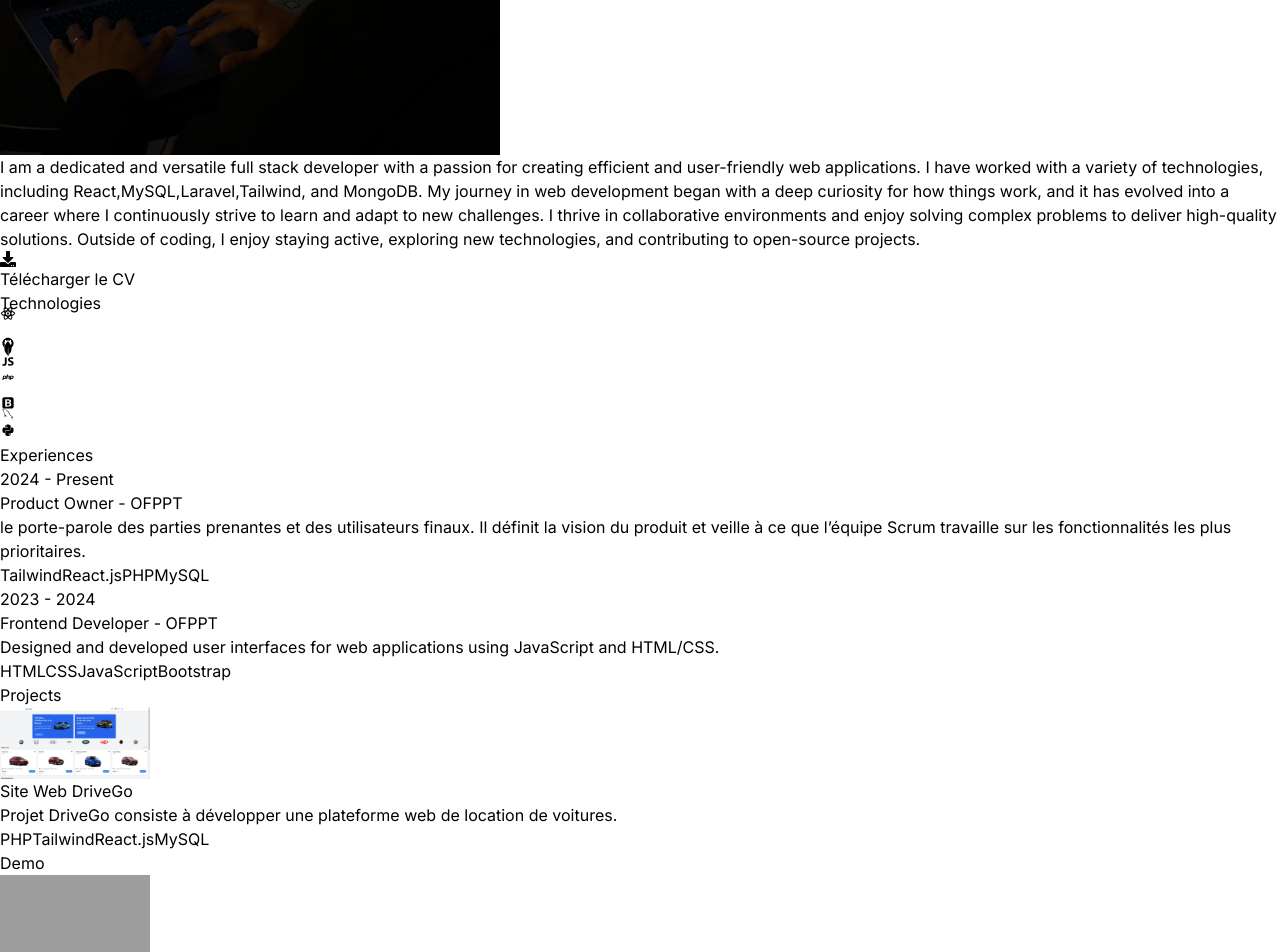
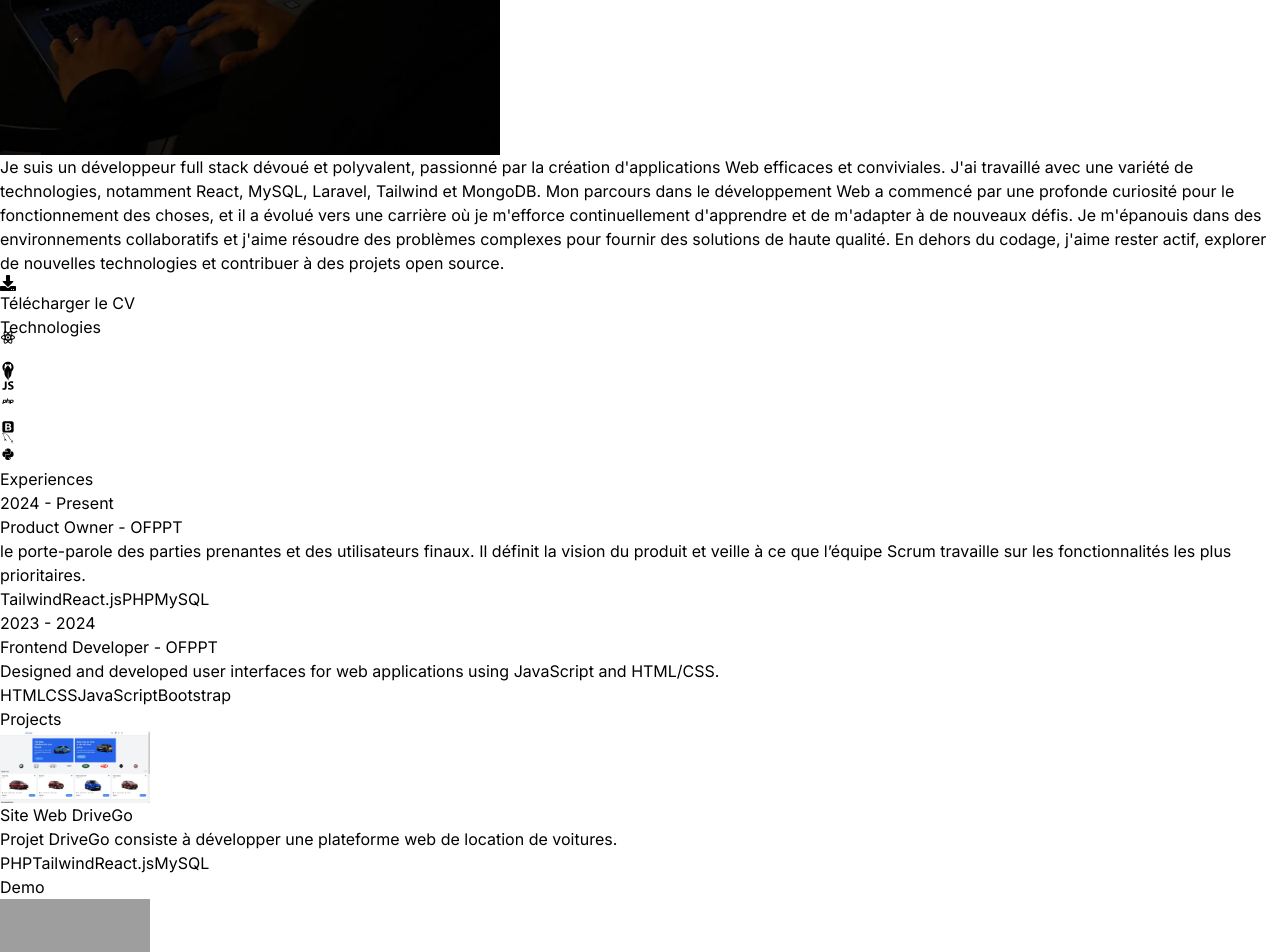
Before and after one commit to KarimKribi02/Portfolio-Kr, a React (Vite) app: page / in a window 1280 px wide. Shown: the part 1205-2157 px from the top of the page. Built offline with nearby package versions, Linux system fonts and the light colour scheme; grey boxes are pictures that could not be loaded.

Commit message:
fin de portfolio

```diff
--- a/src/constants/index.js
+++ b/src/constants/index.js
@@ -6,7 +6,7 @@ import { link } from "motion/react-client";
 export const HERO_CONTENT = `Technicien spécialisé en systèmes automatisés et développement Digital, spécialisé en HTML, CSS, JavaScript, REACT JS, ainsi qu'en technologies back-end telles que PHP, LARAVEL et SQL. Je suis curieux, dynamique, enthousiaste et désireux de compléter ma formation et de relever de nouveaux défis. `;
 
 export const ABOUT_TEXT = `
-I am a dedicated and versatile full stack developer with a passion for creating efficient and user-friendly web applications.  I have worked with a variety of technologies, including React,MySQL,Laravel,Tailwind, and MongoDB. My journey in web development began with a deep curiosity for how things work, and it has evolved into a career where I continuously strive to learn and adapt to new challenges. I thrive in collaborative environments and enjoy solving complex problems to deliver high-quality solutions. Outside of coding, I enjoy staying active, exploring new technologies, and contributing to open-source projects.`;
+Je suis un développeur full stack dévoué et polyvalent, passionné par la création d'applications Web efficaces et conviviales. J'ai travaillé avec une variété de technologies, notamment React, MySQL, Laravel, Tailwind et MongoDB. Mon parcours dans le développement Web a commencé par une profonde curiosité pour le fonctionnement des choses, et il a évolué vers une carrière où je m'efforce continuellement d'apprendre et de m'adapter à de nouveaux défis. Je m'épanouis dans des environnements collaboratifs et j'aime résoudre des problèmes complexes pour fournir des solutions de haute qualité. En dehors du codage, j'aime rester actif, explorer de nouvelles technologies et contribuer à des projets open source.`;
 
 export const EXPERIENCES = [
   {
```
